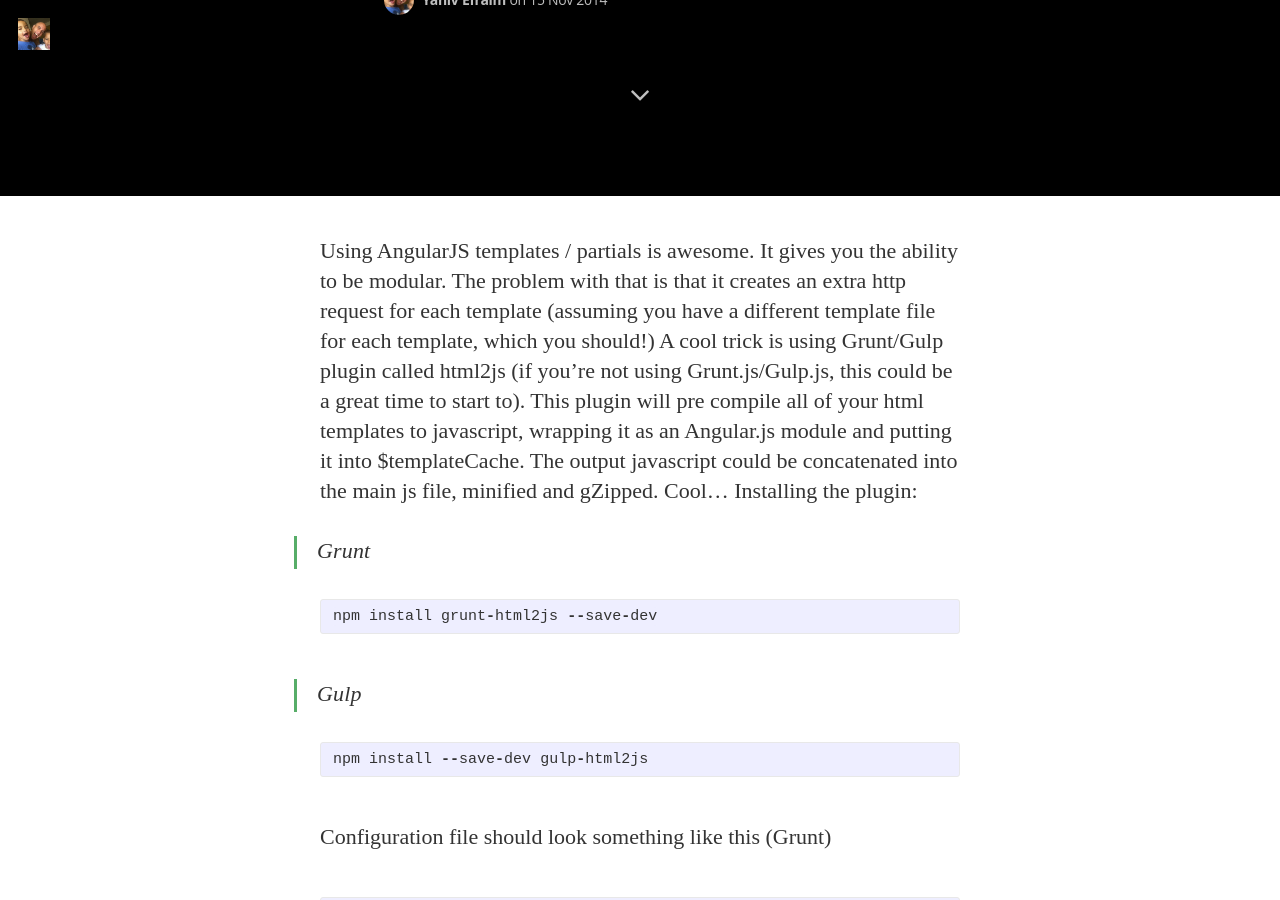
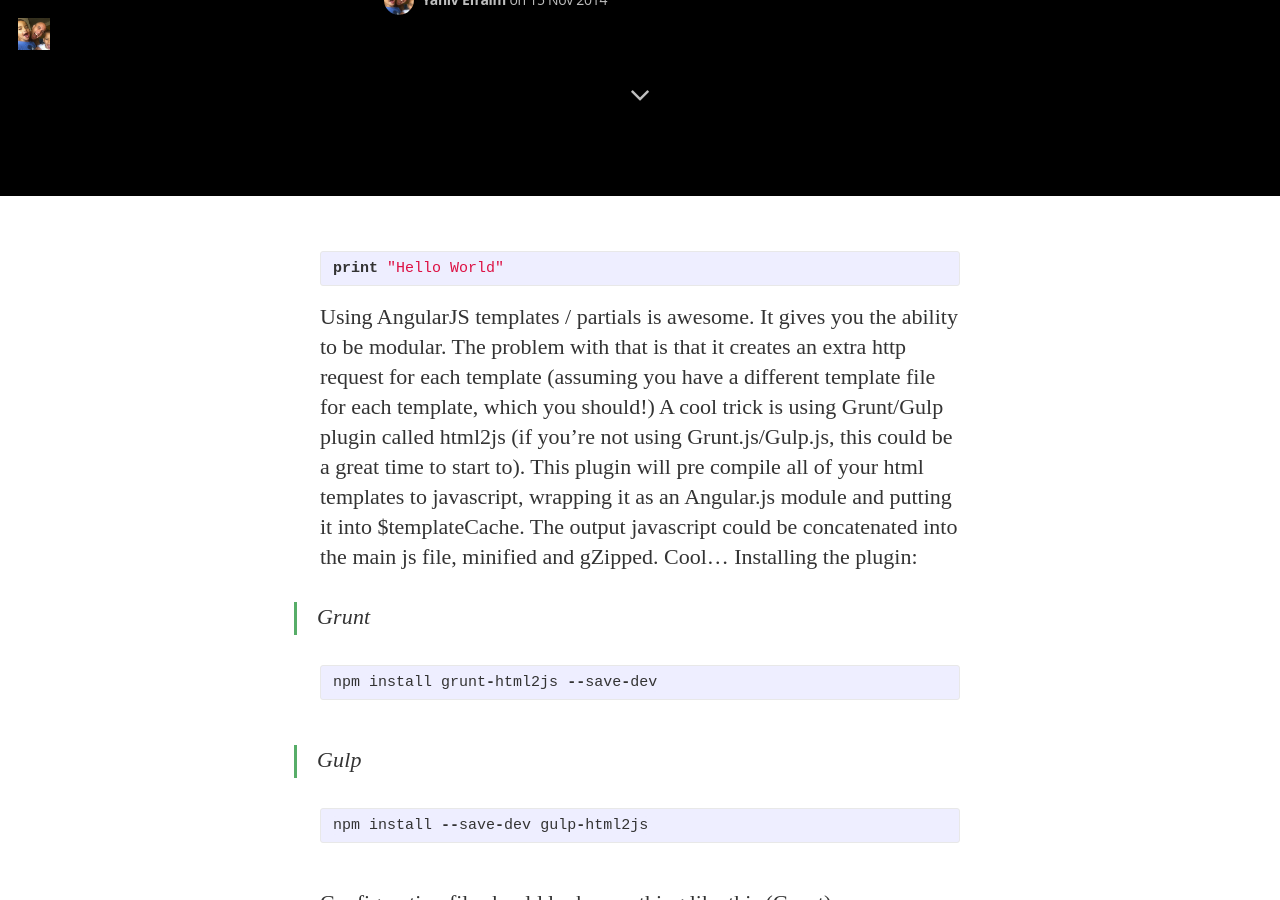
Before and after one commit to Morgan-Leon/yanivefraim.github.io, a Jekyll site: the page built from _posts/2014-12-15-pre-caching-angularjs-templates-using-html2js.markdown, in a window 1280 px wide and 900 px high, scrolled down 704 px. Built offline with Jekyll 4.4.1, drawn with Linux system fonts in a browser that asks for light colours; nearby versions of some CDN libraries; some web fonts are replaced; Markdown is read by kramdown in place of the engine named in the settings.

Commit message:
Update 2014-12-15-pre-caching-angularjs-templates-using-html2js.markdown

```diff
--- a/_posts/2014-12-15-pre-caching-angularjs-templates-using-html2js.markdown
+++ b/_posts/2014-12-15-pre-caching-angularjs-templates-using-html2js.markdown
@@ -6,6 +6,11 @@ categories: jekyll update
 tags: Angularjs Javascript
 image: /assets/article_images/2014-08-29-welcome-to-jekyll/desktop.jpg
 ---
+
+<div class="highlight">
+<pre><span class="k">print</span> <span class="s">&quot;Hello World&quot;</span></pre>
+</div>
+
 Using AngularJS templates / partials is awesome. It gives you the ability to be modular. The problem with that is that it creates an extra http request for each template (assuming you have a different template file for each template, which you should!) A cool trick is using Grunt/Gulp plugin called html2js (if you're not using Grunt.js/Gulp.js, this could be a great time to start to). This plugin will pre compile all of your html templates to javascript, wrapping it as an Angular.js module and putting it into $templateCache. The output javascript could be concatenated into the main js file, minified and gZipped. Cool... Installing the plugin:
 
 
```
